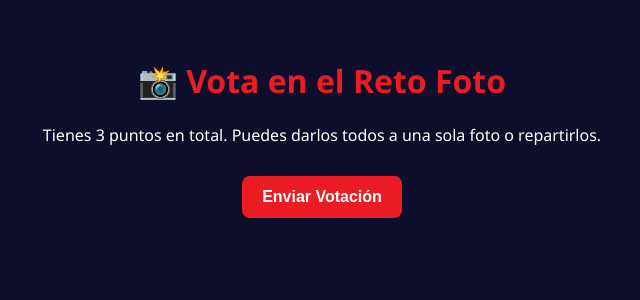
After one commit to stephaneavril/networking, a Flask app: page /ver_fotos_reto_foto in a window 1280 px wide. The commit adds this page. Shown: the top 300 px of the page, without its empty margins (318-958 px from the left). Run offline with Flask 3, Linux system fonts and the light colour scheme; the visitor is signed in with stand-in values (Sample User, id 1); data that the repository does not hold is empty.

Commit message:
🎉 Proyecto completo con Reto Foto, votación y panel admin

```diff
--- a/app.py
+++ b/app.py
@@ -209,3 +209,105 @@ if __name__ == '__main__':
     os.makedirs(app.config['UPLOAD_FOLDER'], exist_ok=True)
     os.makedirs(app.config['UPLOAD_FOLDER_GRUPAL'], exist_ok=True)
     app.run(debug=True)
+
+@app.route('/reto_foto', methods=['GET', 'POST'])
+def reto_foto():
+    if 'jugador' not in session:
+        return redirect('/login')
+
+    conn = get_db_connection()
+    correo = session['correo']
+
+    # Verificar si ya subió una foto
+    ya_existe = conn.execute("SELECT * FROM reto_foto WHERE correo = ?", (correo,)).fetchone()
+
+    if request.method == 'POST':
+        if ya_existe:
+            conn.close()
+            return "❌ Ya has subido una foto para este reto."
+
+        archivo = request.files.get('foto')
+        if not archivo:
+            return "❌ No se proporcionó ninguna imagen."
+
+        nombre = session['jugador']
+        filename = f"{datetime.now().strftime('%Y%m%d%H%M%S')}_{archivo.filename}"
+        path = os.path.join('static/fotos_reto_foto', filename)
+        os.makedirs('static/fotos_reto_foto', exist_ok=True)
+        archivo.save(path)
+
+        conn.execute("INSERT INTO reto_foto (correo, nombre, archivo) VALUES (?, ?, ?)", (correo, nombre, filename))
+        conn.commit()
+        conn.close()
+
+        return redirect('/reto_foto_subido')
+
+    conn.close()
+    return render_template("reto_foto.html", ya_existe=ya_existe)
+
+@app.route('/ver_fotos_reto_foto', methods=['GET', 'POST'])
+def ver_fotos_reto_foto():
+    if 'correo' not in session:
+        return redirect('/login')
+
+    correo = session['correo']
+    conn = get_db_connection()
+
+    if request.method == 'POST':
+        total_puntos = sum(int(v) for v in request.form.values() if v.isdigit())
+        if total_puntos > 3:
+            conn.close()
+            return "❌ Solo puedes asignar hasta 3 puntos en total.", 400
+
+        for key, val in request.form.items():
+            if key.startswith("foto_") and val:
+                id_foto = int(key.split("_")[1])
+                puntos = int(val)
+                try:
+                    conn.execute(
+                        "INSERT INTO votos_reto_foto (correo_votante, id_foto, puntos) VALUES (?, ?, ?)",
+                        (correo, id_foto, puntos)
+                    )
+                except sqlite3.IntegrityError:
+                    continue  # Ya votó por esta foto
+        conn.commit()
+        conn.close()
+        return redirect('/ver_fotos_reto_foto')
+
+    fotos = conn.execute("SELECT * FROM reto_foto").fetchall()
+    votos = conn.execute("SELECT * FROM votos_reto_foto WHERE correo_votante = ?", (correo,)).fetchall()
+    votos_dict = {v['id_foto']: v['puntos'] for v in votos}
+    conn.close()
+    return render_template("ver_fotos_reto_foto.html", fotos=fotos, votos=votos_dict)
+
+@app.route('/ver_fotos_reto_foto')
+def ver_fotos_reto_foto():
+    if 'jugador' not in session:
+        return redirect('/login')
+    conn = get_db_connection()
+    fotos = conn.execute("SELECT * FROM reto_foto").fetchall()
+    conn.close()
+    return render_template('ver_fotos_reto_foto.html', fotos=fotos)
+
+@app.route('/votar_fotos', methods=['POST'])
+def votar_fotos():
+    if 'correo' not in session:
+        return redirect('/login')
+
+    correo_votante = session['correo']
+    votos = request.form  # Dict con {id_foto: puntos}
+
+    total_puntos = sum([int(v) for v in votos.values() if v.isdigit()])
+    if total_puntos != 3:
+        return "❌ Debes asignar exactamente 3 puntos", 400
+
+    conn = get_db_connection()
+    for id_foto, puntos in votos.items():
+        if puntos and puntos.isdigit():
+            conn.execute('''
+                INSERT OR REPLACE INTO votos_reto_foto (correo_votante, id_foto, puntos)
+                VALUES (?, ?, ?)
+            ''', (correo_votante, int(id_foto), int(puntos)))
+    conn.commit()
+    conn.close()
+    return redirect('/')
--- a/templates/index.html
+++ b/templates/index.html
@@ -96,6 +96,7 @@
   {% set reto_url = (
     '/adivina' if reto.nombre == 'Adivina Quién'
     else '/reto_grupal' if reto.nombre == 'Reto en Equipos'
+    else '/reto_foto' if reto.nombre == 'Reto Foto'
     else '#'
   ) %}
   <div class="card {{ '' if reto.activo else 'desactivado' }}"
--- /dev/null
+++ b/templates/ver_fotos_reto_foto.html
@@ -0,0 +1,86 @@
+<!DOCTYPE html>
+<html lang="es">
+<head>
+  <meta charset="UTF-8">
+  <title>Votar en Reto Foto</title>
+  <style>
+    body {
+      background-color: #0c0e2c;
+      color: white;
+      font-family: 'Segoe UI', sans-serif;
+      padding: 30px;
+    }
+    h1 {
+      text-align: center;
+      color: #ec1c24;
+    }
+    form {
+      max-width: 1000px;
+      margin: auto;
+    }
+    .foto-card {
+      background-color: #1f2140;
+      border-radius: 10px;
+      padding: 15px;
+      margin: 15px;
+      display: inline-block;
+      vertical-align: top;
+      width: 220px;
+      text-align: center;
+      box-shadow: 0 0 10px rgba(255,255,255,0.1);
+    }
+    .foto-card img {
+      width: 100%;
+      border-radius: 8px;
+      margin-bottom: 10px;
+    }
+    select {
+      width: 100%;
+      padding: 6px;
+      border-radius: 6px;
+      font-size: 1em;
+    }
+    button {
+      background-color: #ec1c24;
+      color: white;
+      font-weight: bold;
+      padding: 12px 20px;
+      border: none;
+      border-radius: 8px;
+      font-size: 1em;
+      display: block;
+      margin: 30px auto;
+      cursor: pointer;
+    }
+    .voto-realizado {
+      color: lightgreen;
+      font-size: 0.9em;
+      margin-top: 5px;
+    }
+  </style>
+</head>
+<body>
+  <h1>📸 Vota en el Reto Foto</h1>
+  <p style="text-align: center;">Tienes 3 puntos en total. Puedes darlos todos a una sola foto o repartirlos.</p>
+
+  <form method="POST">
+    {% for foto in fotos %}
+      <div class="foto-card">
+        <img src="{{ url_for('static', filename='fotos_reto_foto/' ~ foto.archivo) }}" alt="Foto participante">
+        <strong>{{ foto.nombre }}</strong>
+        {% if foto.id in votos %}
+          <div class="voto-realizado">Ya votaste aquí ({{ votos[foto.id] }} pts)</div>
+        {% else %}
+          <select name="foto_{{ foto.id }}">
+            <option value="">0 puntos</option>
+            <option value="1">1 punto</option>
+            <option value="2">2 puntos</option>
+            <option value="3">3 puntos</option>
+          </select>
+        {% endif %}
+      </div>
+    {% endfor %}
+    <button type="submit">Enviar Votación</button>
+  </form>
+</body>
+</html>
```
Also changed, not shown: init_db.py (+37 -13 lines), templates/reto_foto.html (added, +69 -0 lines), database.db. Lines whose indentation alone changed are shown as unchanged.
